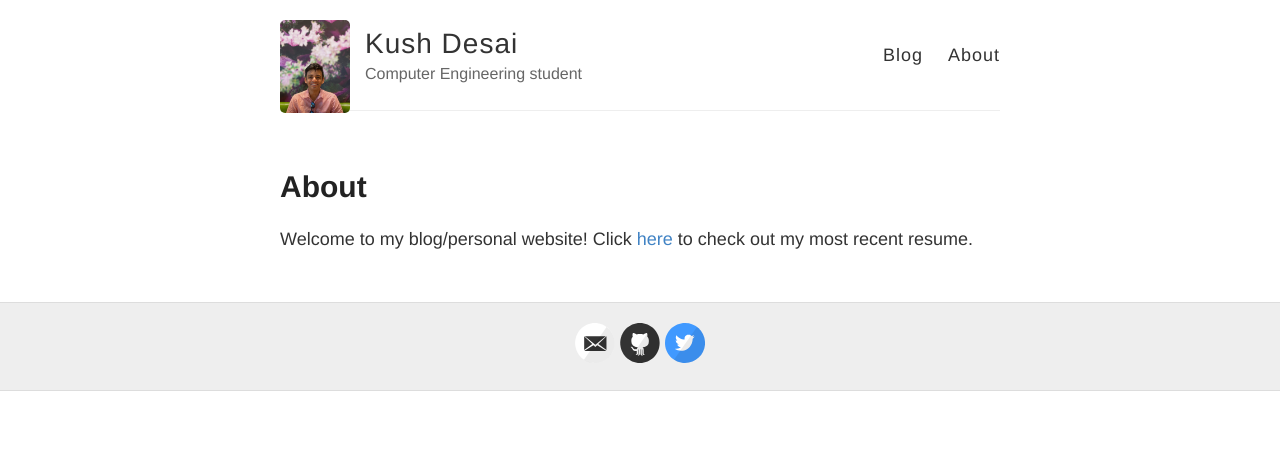
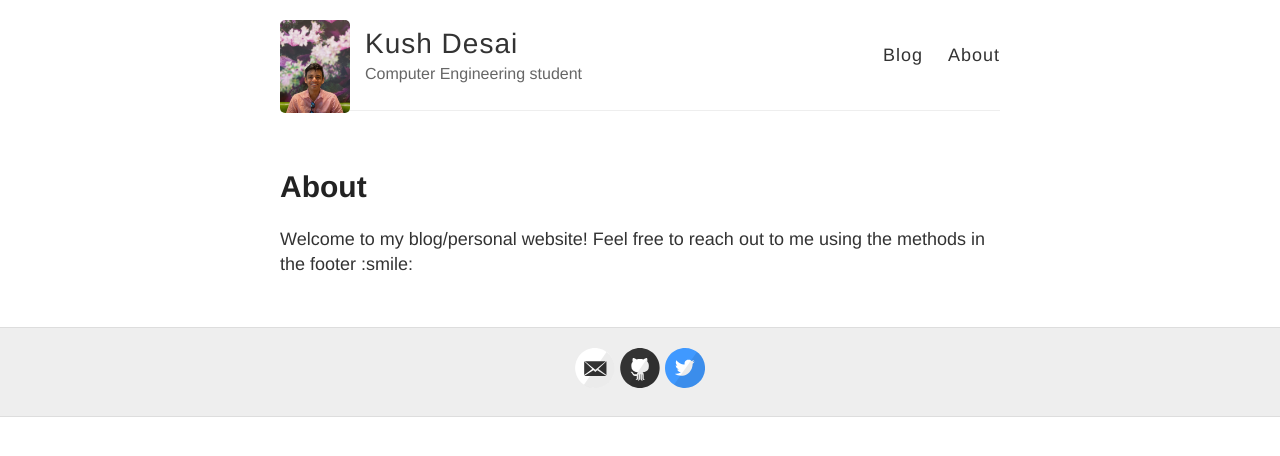
Before and after one commit to kdesai2018/kdesai2018.github.io, a Jekyll site: the page built from about.md, in a window 1280 px wide. Shown: the top 456 px of the page. Built offline with Jekyll 4.4.1, drawn with Linux system fonts in a browser that asks for light colours.

Commit message:
gpushall

```diff
--- a/about.md
+++ b/about.md
@@ -4,7 +4,9 @@ title: About
 permalink: /about/
 ---
 
-Welcome to my blog/personal website! Click [here](static/resume.pdf) to check out my most recent resume.
+Welcome to my blog/personal website! Feel free to reach out to me using the methods in the footer :smile:
+
+<!-- Click [here](static/resume.pdf) to check out my most recent resume and see my contact information. -->
 
 <!-- ### More Information
 
```
